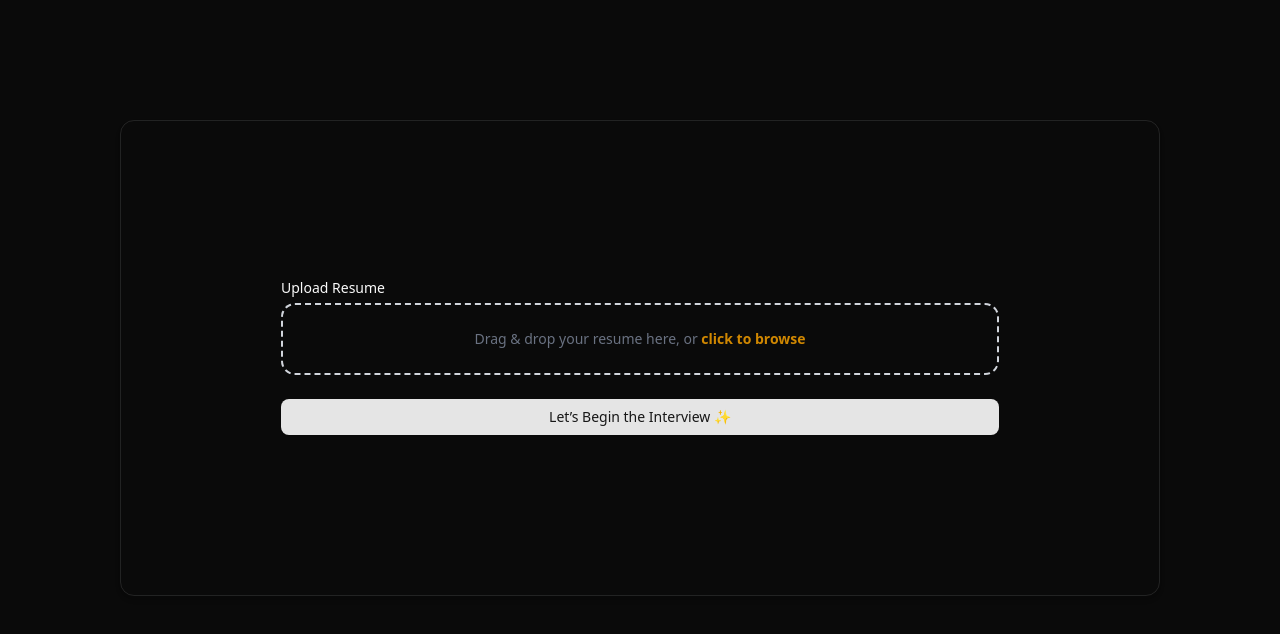
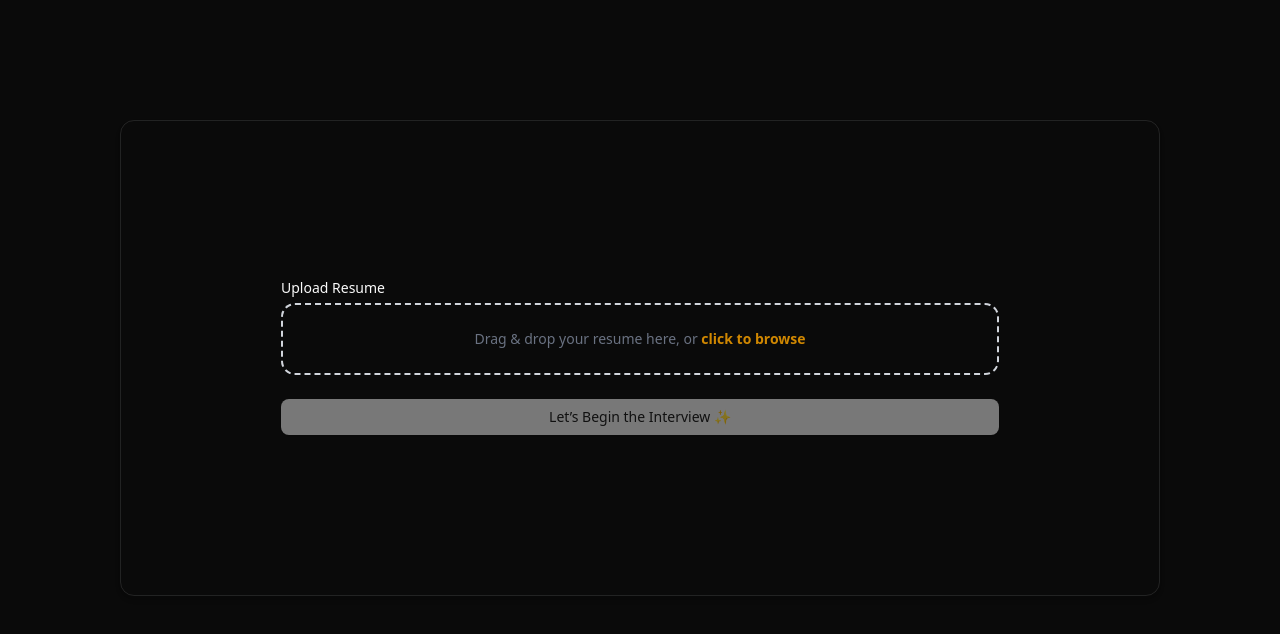
Before and after one commit to anjali012005/CVision, a Next.js app: page /home/upload in a window 1280 px wide. Shown: the top 634 px of the page. Built offline with nearby package versions, Linux system fonts and the light colour scheme.

Commit message:
Enabled some buttons

```diff
--- a/app/home/upload/page.jsx
+++ b/app/home/upload/page.jsx
@@ -88,9 +88,14 @@ export default function ResumeUploadForm() {
           />
 
           {/* Submit */}
-          <Button type="submit" className="w-full hover:scale-105 transition">
-            Let’s Begin the Interview ✨
-          </Button>
+          {!fileName ?
+            <Button disabled type="submit" className="w-full hover:scale-105 transition">
+              Let’s Begin the Interview ✨
+            </Button> :
+            <Button type="submit" className="w-full hover:scale-105 transition">
+              Let’s Begin the Interview ✨
+            </Button>
+          }
         </form>
       </Form>
     </div>
--- a/app/upload/page.jsx
+++ /dev/null
@@ -1,11 +0,0 @@
-import React from 'react'
-
-const uploadRoute = () => {
-  return (
-    <div>
-      RESUME UPLOAD
-    </div>
-  )
-}
-
-export default uploadRoute
--- a/components/Hero/Hero.jsx
+++ b/components/Hero/Hero.jsx
@@ -14,17 +14,25 @@ import {
 } from "@/components/ui/card"
 import { useAuth } from '@/context/AuthContext';
 import ProtectedRoute from '../ProtectedRoute';
+import { useRouter } from 'next/navigation';
 
 
 const Hero = () => {
     const { user, logout } = useAuth();
+
+    const router = useRouter();
+
+    const handleClick = () => {
+        router.push("/home/upload");
+    };
     return (
         <ProtectedRoute>
             <div>
                 <div className='flex justify-center'>
                     <Button
+                        onClick={handleClick}
                         variant="outline"
-                        className="hover:bg-[#c29e19]  text-[#c29e19] transition duration-300 ease-in-out transform hover:scale-105"
+                        className="hover:bg-[#c29e19]  text-[#c29e19] transition duration-300 ease-in-out transform hover:scale-105 cursor-pointer"
                     >Get Started</Button>
                 </div>
 
```
